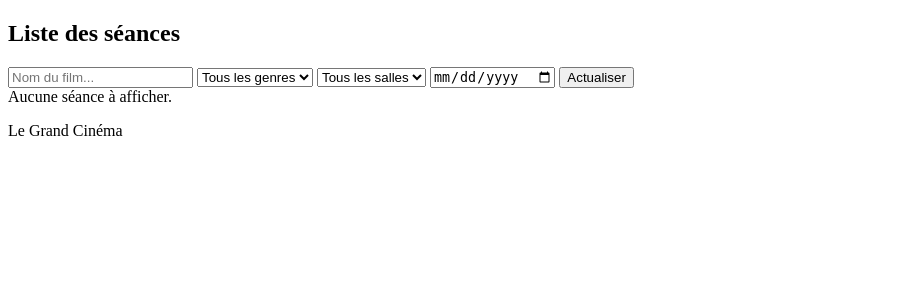
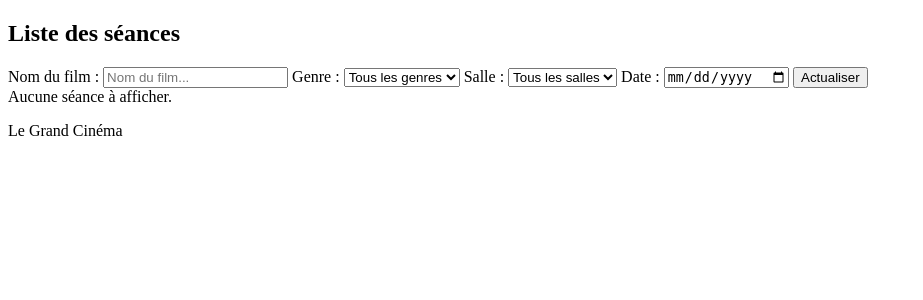
Before and after one commit to AxelDiril/application_grand_cinema, a Laravel app: page /screenings_list in a window 1280 px wide. Shown: the part 98-398 px from the top of the page, without its empty margins (0-923 px from the left). Run offline with Laravel 12, Linux system fonts and the light colour scheme; data that the repository does not hold is empty; parts of the project's set-up code (start-up, migrations or seed data) failed here and were passed over.

Commit message:
feat: Ajout de labels dans les formulaires

```diff
--- a/resources/views/pages/movies_list.blade.php
+++ b/resources/views/pages/movies_list.blade.php
@@ -10,9 +10,11 @@
 
     <form method="GET">
         <!-- Recherche par nom -->
-        <input type="text" name="movie_name" placeholder="Nom du film..." value="{{ $strName }}">
+        <label for="movie_name">Nom du film :</label>
+        <input type="text" id="movie_name" name="movie_name" placeholder="Nom du film..." value="{{ $strName }}">
         <!-- Filtre par genre -->
-        <select name="genre_id">
+        <label for="genre_id">Genre :</label>
+        <select id="genre_id" name="genre_id">
             <option value="all">Tous les genres</option>
             @foreach($arGenres as $genre)
                 <option value="{{ $genre->genre_id }}"
--- a/resources/views/pages/screenings_list.blade.php
+++ b/resources/views/pages/screenings_list.blade.php
@@ -15,9 +15,11 @@
 
 <form method="GET">
   <!-- Recherche par nom -->
-  <input type="text" name="movie_name" placeholder="Nom du film..." value="{{ $strName }}">
+  <label for="movie_name">Nom du film :</label>
+  <input id="movie_name" type="text" name="movie_name" placeholder="Nom du film..." value="{{ $strName }}">
   <!-- Filtre par genre -->
-  <select name="genre_id">
+  <label for="genre_id">Genre :</label>
+  <select id="genre_id" name="genre_id">
         <option value="all">Tous les genres</option>
         @foreach($arGenres as $genre)
             <option value="{{ $genre->genre_id }}"
@@ -26,7 +28,8 @@
             </option>
         @endforeach
   </select>
-  <select name="room_id">
+  <label for="room_id">Salle :</label>
+  <select id="room_id" name="room_id">
     <option value="all">Tous les salles</option>
     @foreach($arRooms as $room)
         <option value="{{ $room->room_id }}"
@@ -36,7 +39,8 @@
     @endforeach
   </select>
   <!-- Filtre par jour -->
-  <input type="date" name="screening_date" value="{{ $strDate }}">
+  <label for="screening_id">Date :</label>
+  <input id="screening_id" type="date" name="screening_date" value="{{ $strDate }}">
 
   <input type="submit" value="Actualiser"/>
 </form>
```
Also changed, not shown: resources/views/pages/reservations_list.blade.php (+10 -2 lines).
